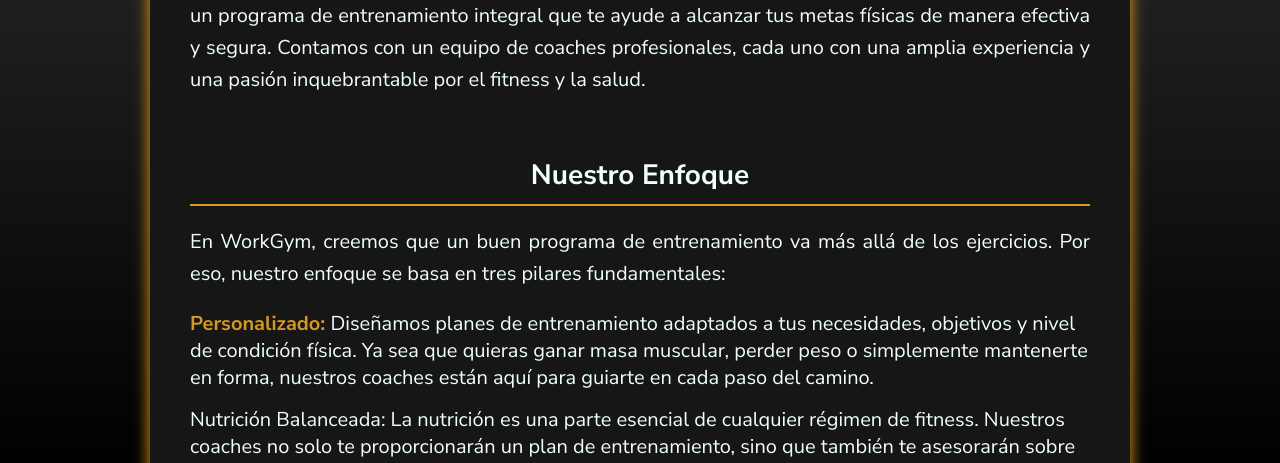
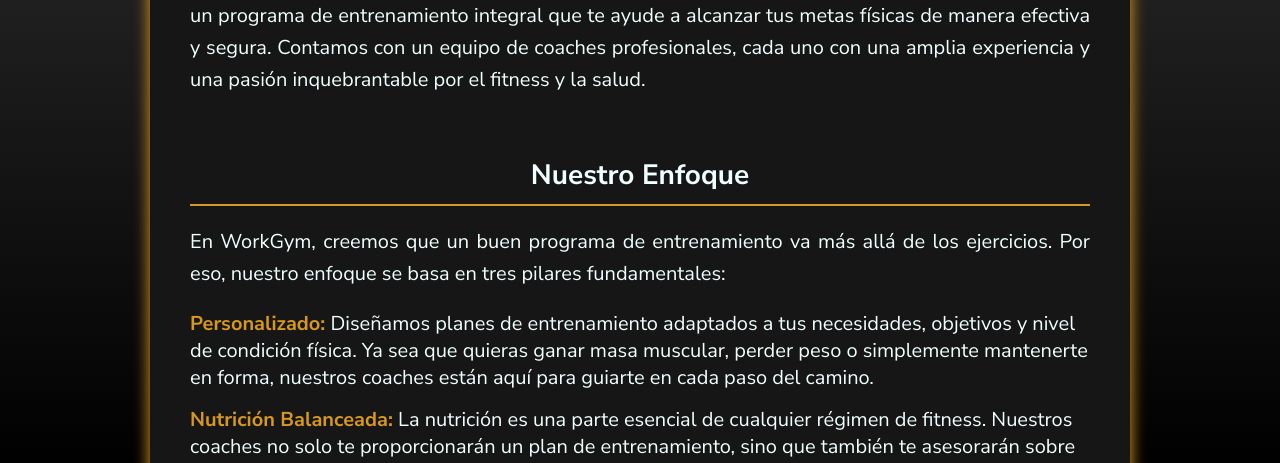
Before and after one commit to MohrCA/WorkGym.github.io, a plain HTML site: page about.html in a window 1280 px wide. Shown: the part 328-791 px from the top of the page. Drawn offline with Linux system fonts and the light colour scheme.

Commit message:
correción de errores

```diff
--- a/about.html
+++ b/about.html
@@ -55,7 +55,7 @@
                     peso o simplemente mantenerte en forma, nuestros coaches están aquí para guiarte en cada paso del
                     camino.</li>
                 <li class="li">
-                    <string>Nutrición Balanceada:</string> La nutrición es una parte esencial de cualquier régimen de
+                    <strong>Nutrición Balanceada:</strong> La nutrición es una parte esencial de cualquier régimen de
                     fitness. Nuestros coaches no solo te proporcionarán un plan de entrenamiento, sino que también te
                     asesorarán sobre cómo llevar una dieta balanceada que complemente tu rutina de ejercicios.
                     Aprenderás a hacer elecciones alimenticias inteligentes que te ayudarán a maximizar tus resultados.
```
